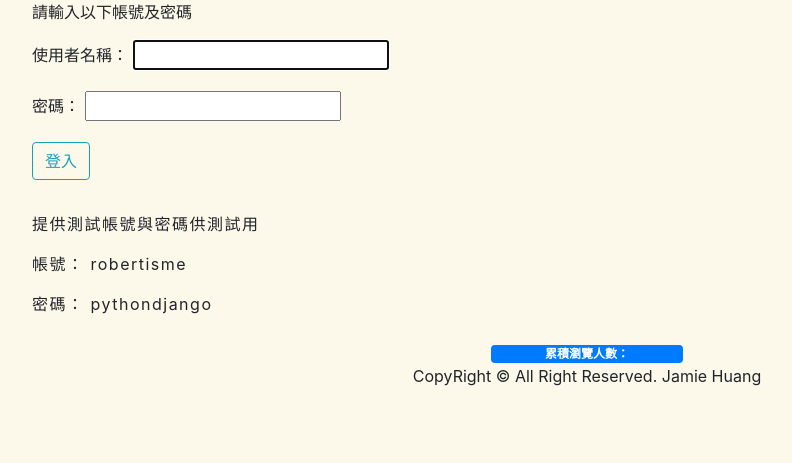
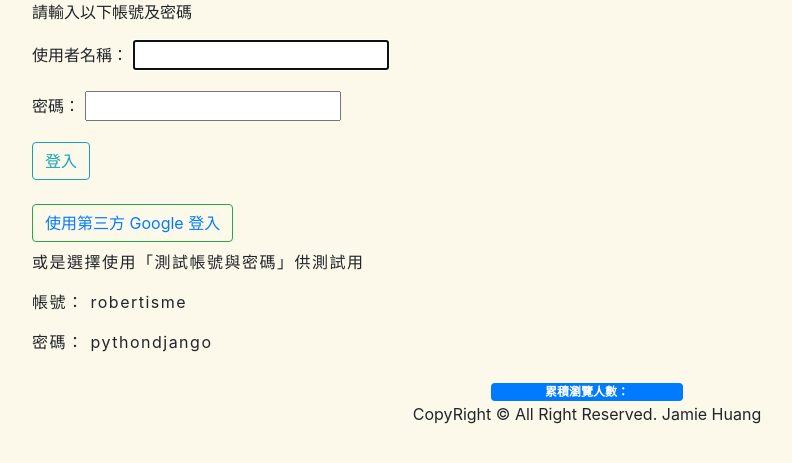
Before and after one commit to jamie328/Upload_heroku_jamie_website, a Django app: page /login/ in a window 1280 px wide. Shown: the part 201-664 px from the top of the page, without its empty margins (53-845 px from the left). Run offline with Django 3.2, Linux system fonts and the light colour scheme; some libraries are stand-ins or nearby versions.

Commit message:
google login heroku

```diff
--- a/templates/login/login.html
+++ b/templates/login/login.html
@@ -24,8 +24,12 @@
       {% csrf_token %}
       <button class="btn btn-outline-info my-2 my-sm-0" type="submit"> 登入 </button>
     </form><br/>
+<!--    google API登入    -->
+    <button type="button" class="btn btn-outline-success google">
+        <a href="{% url 'social:begin' 'google-oauth2' %}">使用第三方 Google 登入</a></button>
+<!--    google API登入    -->
     <p class="text_style">
-        提供測試帳號與密碼供測試用 <br/>
+        或是選擇使用「測試帳號與密碼」供測試用 <br/>
         帳號： robertisme <br/>
         密碼： pythondjango <br/>
     </p>
--- a/web_create_project/urls.py
+++ b/web_create_project/urls.py
@@ -26,5 +26,5 @@ urlpatterns = [
     url(r'^', include('myapp.urls')),  # 中央urls進行匹配 因正則為空，所以匹配成功
     url(r'^', include('to_do.urls')),  # 9/12註冊to_do app
     url(r'^', include('login.urls')),  # 9/25註冊login
-    path('social-auth/', include('social_django.urls', namespace='social')),  # 9/27新增django第三方
+    url(r'^social-auth/', include('social_django.urls', namespace='social')),  # 9/27新增django第三方
 ]
```
Also changed, not shown: web_create_project/settings.py (+12 -3 lines).
